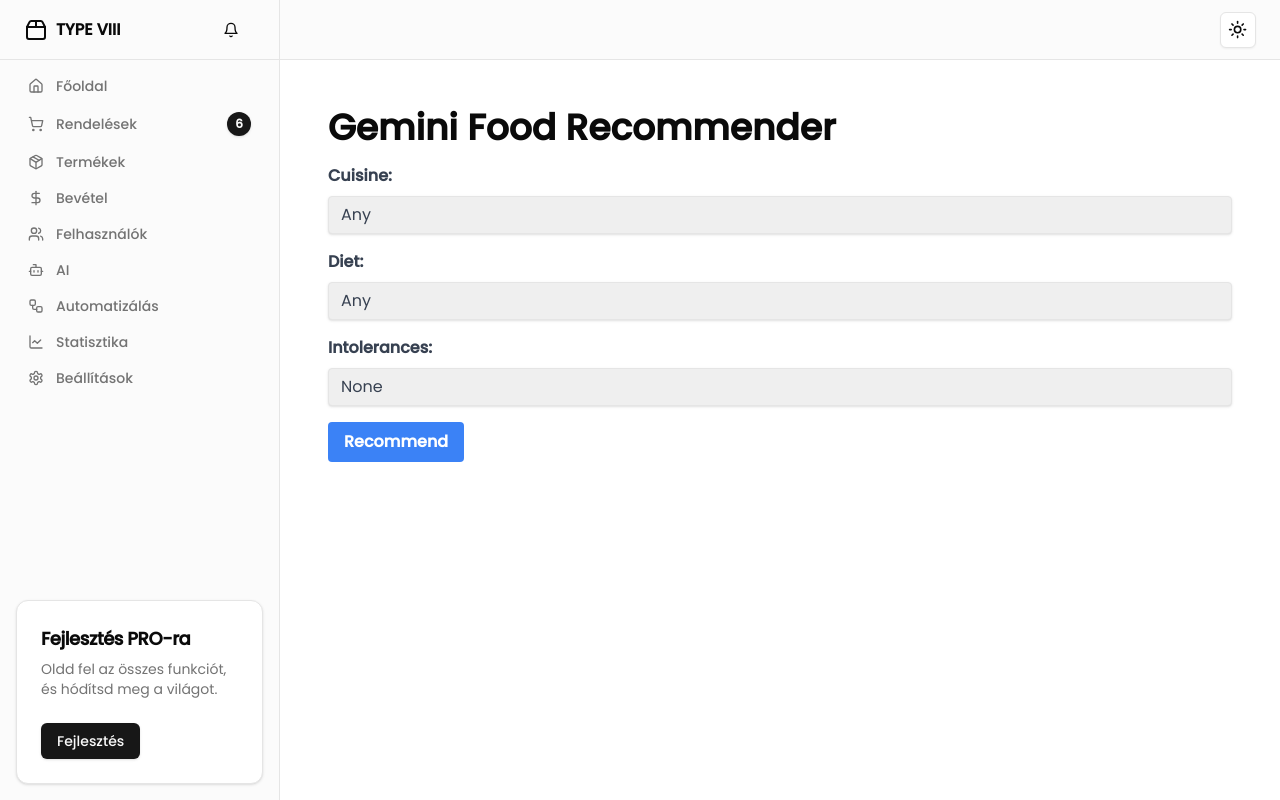
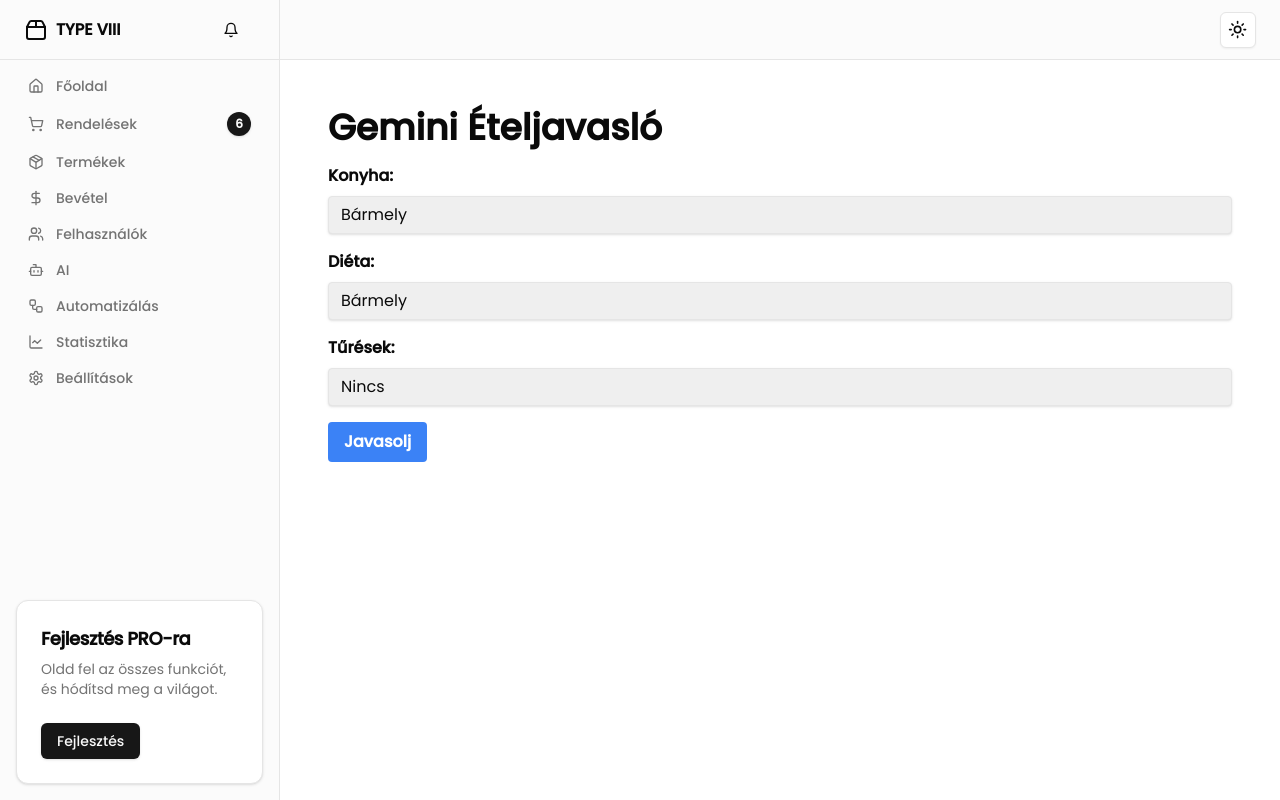
Before and after one commit to nemethdavid03/quiz, a Next.js app: page /admin/recommend in a window 1280 px wide. Built offline with nearby package versions, Linux system fonts and the light colour scheme; no server answers.

Commit message:
Updated page.tsx

```diff
--- a/src/app/admin/recommend/page.tsx
+++ b/src/app/admin/recommend/page.tsx
@@ -17,7 +17,7 @@
         const genAI = new GoogleGenerativeAI(process.env.NEXT_PUBLIC_GEMINI_AI!);
         const model = genAI.getGenerativeModel({ model: "gemini-1.5-flash" });
 
-        const prompt = `Suggest a dish that is ${cuisine ? cuisine : 'any cuisine'} and is ${diet ? diet : 'any diet'} and is ${intolerances ? 'free of ' + intolerances : 'no dietary restrictions'}.`;
+        const prompt = `Javasolj egy ételt, amely ${cuisine ? cuisine : 'bármely konyha'} és ${diet ? diet : 'bármely diéta'} és ${intolerances ? 'mentes ' + intolerances : 'diétás korlátozás nélkül'}.`;
         const result = await model.generateContent(prompt);
         setRecommendation(result.response.text());
     };
@@ -30,7 +30,7 @@
                 animate={{ opacity: 1, y: 0 }}
                 transition={{ duration: 0.5, ease: "easeInOut" }}
             >
-                Gemini Food Recommender
+                Gemini Ételjavasló
             </motion.h1>
 
             <motion.form
@@ -41,33 +41,33 @@
                 transition={{ duration: 0.5, ease: "easeInOut" }}
             >
                 <div className="mb-4">
-                    <label htmlFor="cuisine" className="block text-gray-700 font-bold mb-2">Cuisine:</label>
-                    <select id="cuisine" value={cuisine} onChange={(e) => setCuisine(e.target.value)} className="shadow appearance-none border rounded w-full py-2 px-3 text-gray-700 leading-tight focus:outline-none focus:shadow-outline">
-                        <option value="">Any</option>
-                        <option value="italian">Italian</option>
-                        <option value="mexican">Mexican</option>
-                        <option value="indian">Indian</option>
+                    <label htmlFor="cuisine" className="block font-bold mb-2">Konyha:</label>
+                    <select id="cuisine" value={cuisine} onChange={(e) => setCuisine(e.target.value)} className="shadow appearance-none border rounded w-full py-2 px-3 leading-tight focus:outline-none focus:shadow-outline">
+                        <option value="">Bármely</option>
+                        <option value="olasz">Olasz</option>
+                        <option value="mexikói">Mexikói</option>
+                        <option value="indiai">Indiai</option>
                         {/* Add more cuisines here */}
                     </select>
                 </div>
 
                 <div className="mb-4">
-                    <label htmlFor="diet" className="block text-gray-700 font-bold mb-2">Diet:</label>
-                    <select id="diet" value={diet} onChange={(e) => setDiet(e.target.value)} className="shadow appearance-none border rounded w-full py-2 px-3 text-gray-700 leading-tight focus:outline-none focus:shadow-outline">
-                        <option value="">Any</option>
-                        <option value="vegetarian">Vegetarian</option>
-                        <option value="vegan">Vegan</option>
+                    <label htmlFor="diet" className="block font-bold mb-2">Diéta:</label>
+                    <select id="diet" value={diet} onChange={(e) => setDiet(e.target.value)} className="shadow appearance-none border rounded w-full py-2 px-3 leading-tight focus:outline-none focus:shadow-outline">
+                        <option value="">Bármely</option>
+                        <option value="vegetáriánus">Vegetáriánus</option>
+                        <option value="vegán">Vegán</option>
                         {/* Add more diets here */}
                     </select>
                 </div>
 
                 <div className="mb-4">
-                    <label htmlFor="intolerances" className="block text-gray-700 font-bold mb-2">Intolerances:</label>
-                    <select id="intolerances" value={intolerances} onChange={(e) => setIntolerances(e.target.value)} className="shadow appearance-none border rounded w-full py-2 px-3 text-gray-700 leading-tight focus:outline-none focus:shadow-outline">
-                        <option value="">None</option>
-                        <option value="gluten">Gluten</option>
-                        <option value="dairy">Dairy</option>
-                        <option value="nuts">Nuts</option>
+                    <label htmlFor="intolerances" className="block font-bold mb-2">Tűrések:</label>
+                    <select id="intolerances" value={intolerances} onChange={(e) => setIntolerances(e.target.value)} className="shadow appearance-none border rounded w-full py-2 px-3 leading-tight focus:outline-none focus:shadow-outline">
+                        <option value="">Nincs</option>
+                        <option value="glutén">Glutén</option>
+                        <option value="tej">Tej</option>
+                        <option value="dió">Dió</option>
                         {/* Add more intolerances here */}
                     </select>
                 </div>
@@ -79,7 +79,7 @@
                     whileTap={{ scale: 0.95 }}
                     transition={{ duration: 0.1 }}
                 >
-                    Recommend
+                    Javasolj
                 </motion.button>
             </motion.form>
 
@@ -90,8 +90,9 @@
                     animate={{ opacity: 1, y: 0 }}
                     transition={{ duration: 0.5, ease: "easeInOut" }}
                 >
-                    <h2 className="text-2xl font-bold mb-4">Recommendation:</h2>
+                    <h2 className="text-2xl font-bold mb-4">Javaslat:</h2>
                     <div className="p-4 rounded-md shadow-md" dangerouslySetInnerHTML={{ __html: marked(recommendation) }} />
+                    <Button className="mt-4">Rendelés</Button>
                 </motion.div>
             )}
         </div>
```
